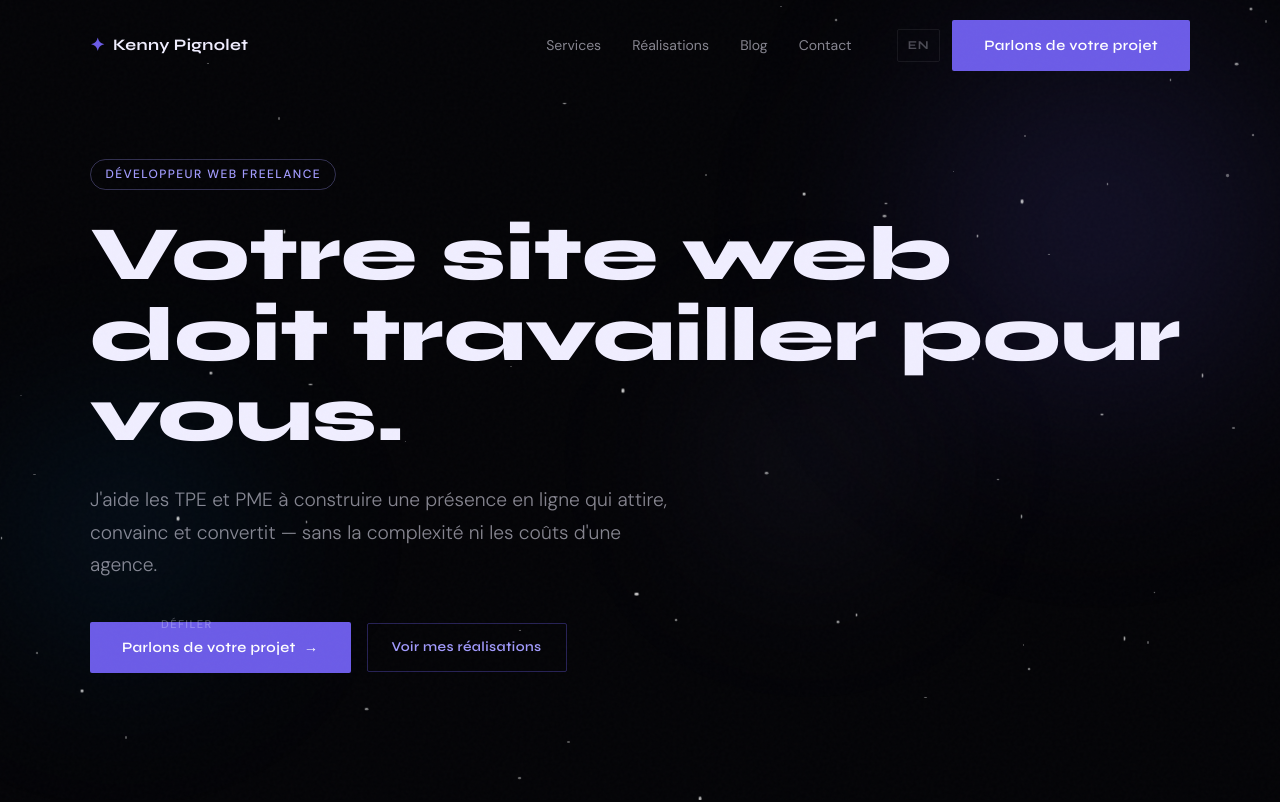
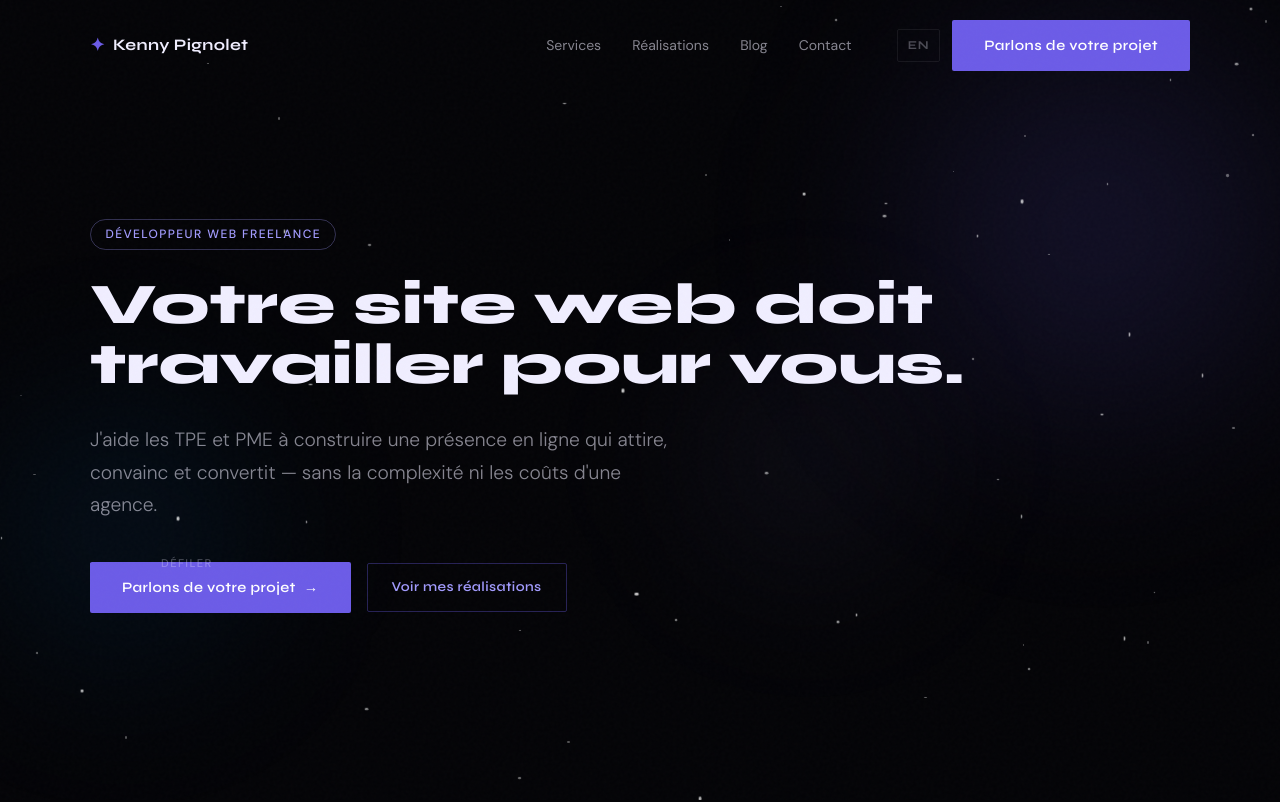
Before and after one commit to kenway974/Portfolio, a React (Vite) app in the folder frontend/: page / in a window 1280 px wide. Shown: the top 802 px of the page. Built offline with nearby package versions, Linux system fonts and the light colour scheme; no server answers.

Commit message:
Reduce hero headline font size (clamp 4.5vw/4rem)

```diff
--- a/frontend/src/components/Hero.css
+++ b/frontend/src/components/Hero.css
@@ -87,7 +87,7 @@
 
 .hero__headline {
   font-family: var(--font-display);
-  font-size: clamp(2.8rem, 6vw, 5.5rem);
+  font-size: clamp(2rem, 4.5vw, 4rem);
   font-weight: 800;
   line-height: 1.05;
   color: var(--text-primary);
```
